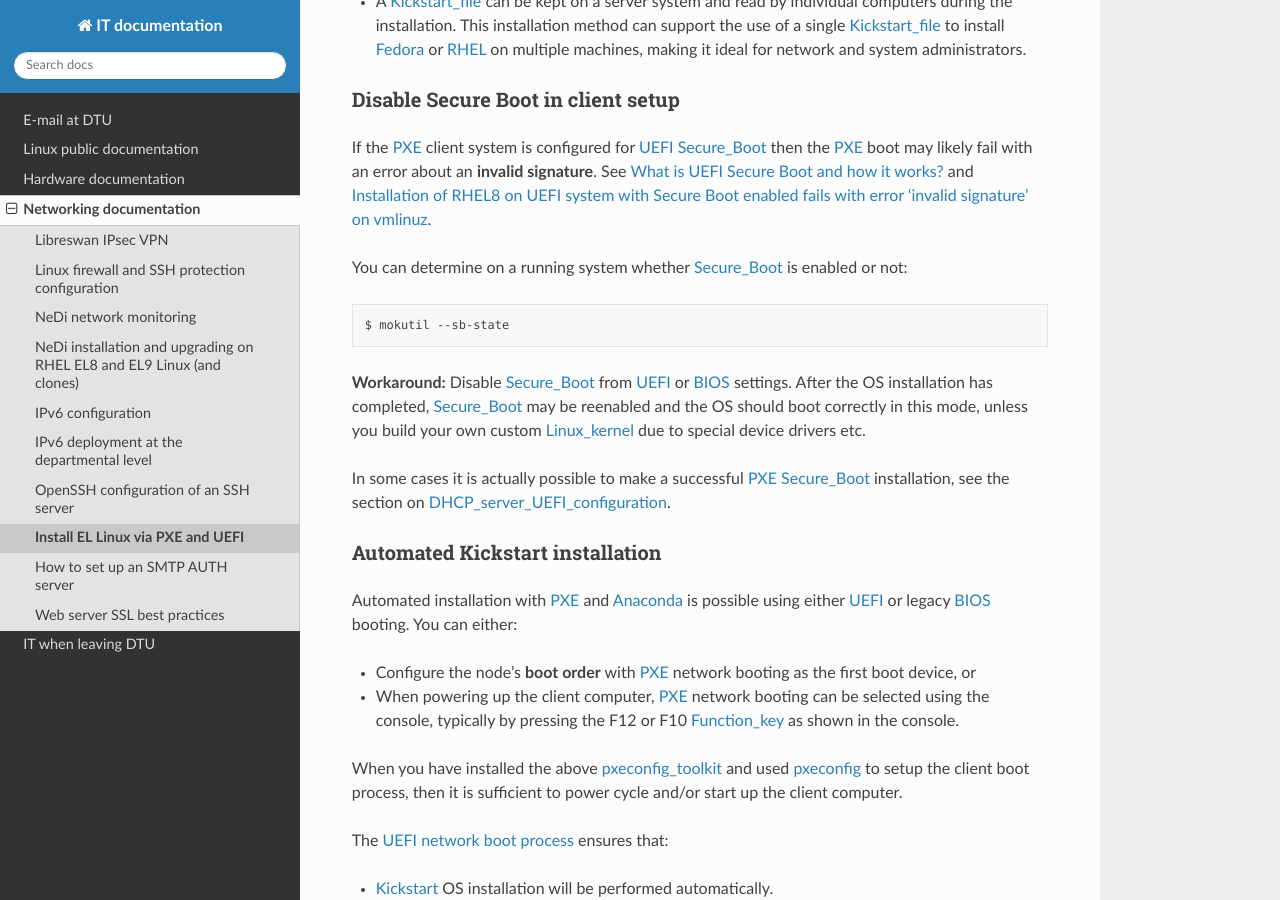
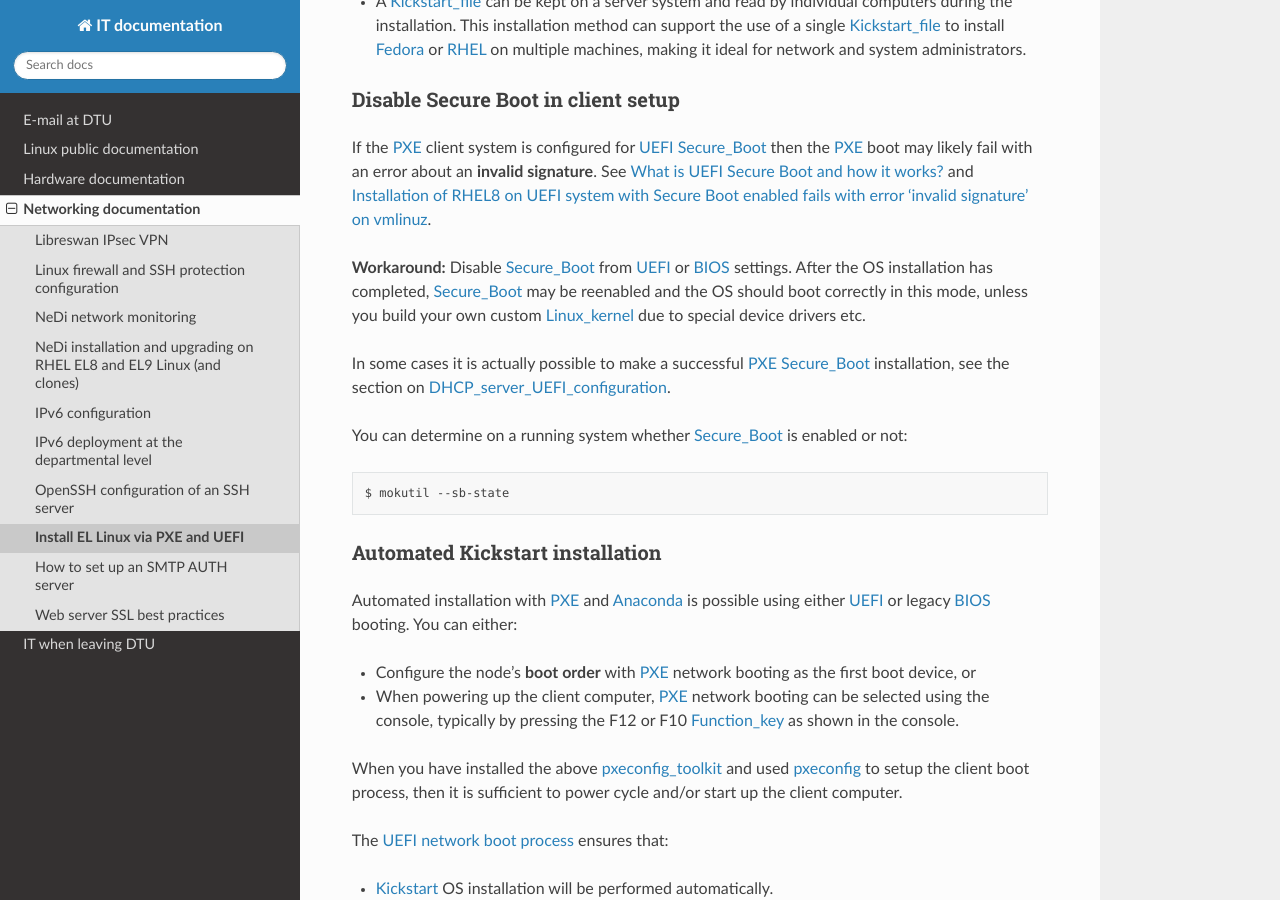
Before and after one commit to OleHolmNielsen/ITwiki, a Sphinx documentation site: the page built from docs/PXE_and_UEFI.rst, in a window 1280 px wide and 900 px high, scrolled down 12325 px. Built offline with Sphinx 7.4.7 and the Read the Docs theme 3.1.0, drawn with Linux system fonts in a browser that asks for light colours.

Commit message:
Minor edit

```diff
--- a/docs/PXE_and_UEFI.rst
+++ b/docs/PXE_and_UEFI.rst
@@ -600,16 +600,16 @@ then the PXE_ boot may likely fail with an error about an **invalid signature**.
 See `What is UEFI Secure Boot and how it works? <https://access.redhat.com/articles/5254641>`_
 and `Installation of RHEL8 on UEFI system with Secure Boot enabled fails with error 'invalid signature' on vmlinuz <https://access.redhat.com/solutions/3771941>`_.
 
-You can determine on a running system whether Secure_Boot_ is enabled or not::
-
-  $ mokutil --sb-state
-
 **Workaround:** Disable Secure_Boot_ from UEFI_ or BIOS_ settings.
 After the OS installation has completed, Secure_Boot_ may be reenabled and the OS should boot correctly in this mode,
 unless you build your own custom Linux_kernel_ due to special device drivers etc.
 
 In some cases it is actually possible to make a successful PXE_ Secure_Boot_ installation,
 see the section on DHCP_server_UEFI_configuration_.
+
+You can determine on a running system whether Secure_Boot_ is enabled or not::
+
+  $ mokutil --sb-state
 
 Automated Kickstart installation
 -----------------------------------
```
